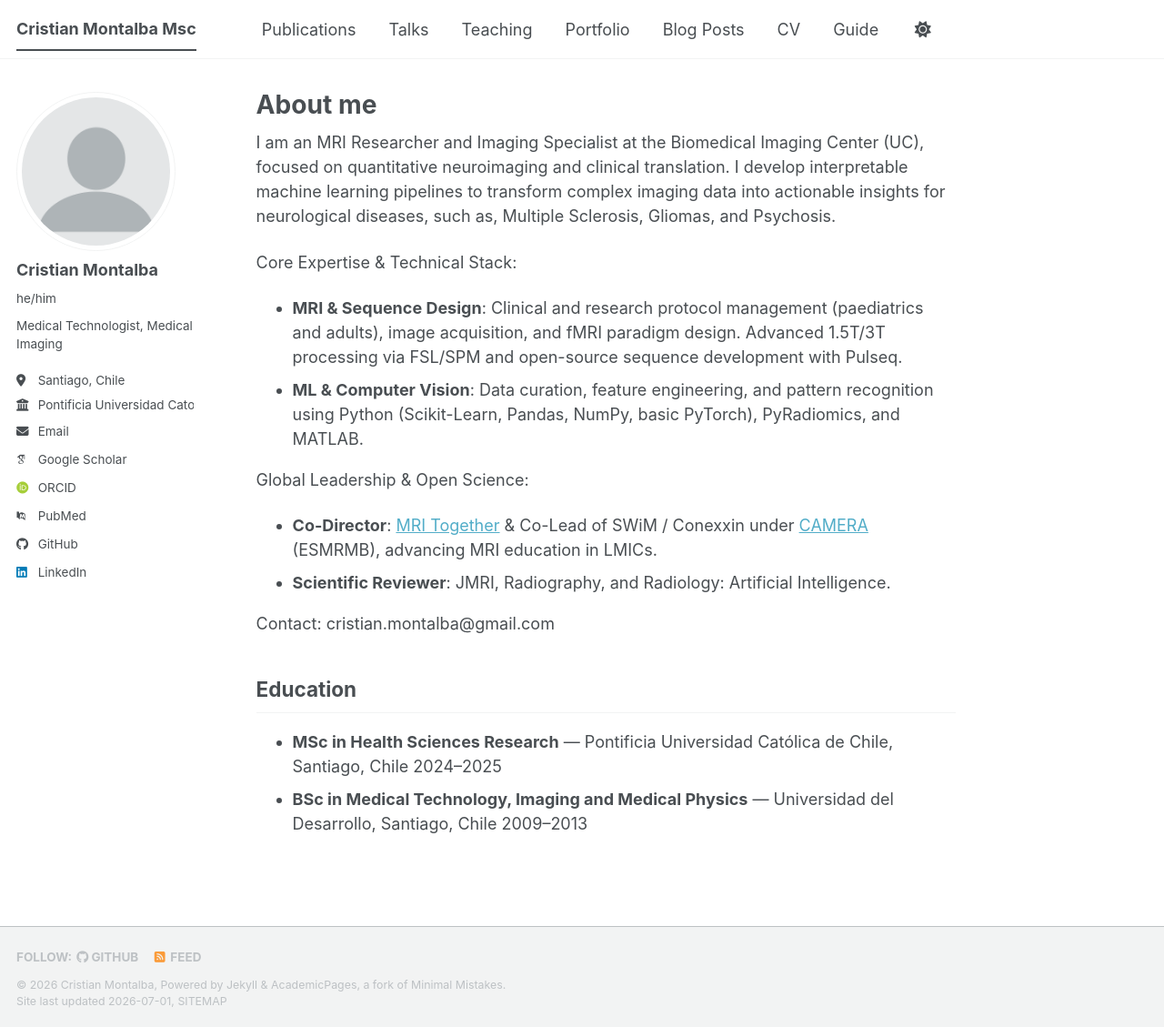
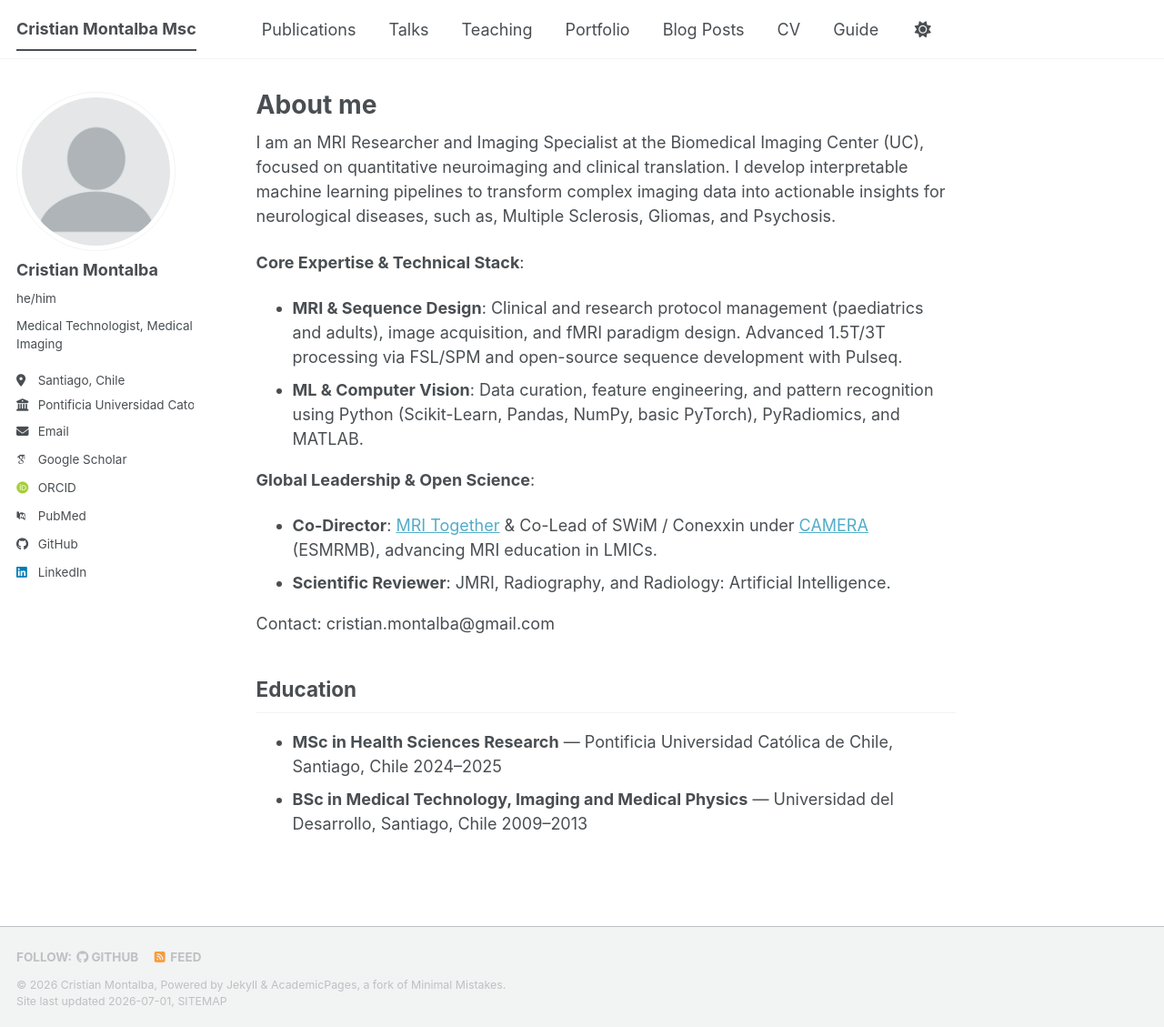
Before and after one commit to cristianmontalba/cristianmontalba.github.io, a Jekyll site: the page built from _pages/about.md, in a window 1280 px wide and 1129 px high. Shown: the whole window at 91% size. Built offline with Jekyll 4.4.1, drawn with Linux system fonts in a browser that asks for light colours; some web fonts are replaced; a script bundle is joined from its source files by our own code; library files that are not in the unit come from our copies.

```diff
--- a/_pages/about.md
+++ b/_pages/about.md
@@ -9,11 +9,13 @@ redirect_from:
 
 I am an MRI Researcher and Imaging Specialist at the Biomedical Imaging Center (UC), focused on quantitative neuroimaging and clinical translation. I develop interpretable machine learning pipelines to transform complex imaging data into actionable insights for neurological diseases, such as, Multiple Sclerosis, Gliomas, and Psychosis.
 
-Core Expertise & Technical Stack:
+**Core Expertise & Technical Stack**:
+
 - **MRI & Sequence Design**: Clinical and research protocol management (paediatrics and adults), image acquisition, and fMRI paradigm design. Advanced 1.5T/3T processing via FSL/SPM and open-source sequence development with Pulseq.
 - **ML & Computer Vision**: Data curation, feature engineering, and pattern recognition using Python (Scikit-Learn, Pandas, NumPy, basic PyTorch), PyRadiomics, and MATLAB.
 
-Global Leadership & Open Science:
+**Global Leadership & Open Science**:
+
 - **Co-Director**: [MRI Together](https://mritogether.esmrmb.org/) & Co-Lead of SWiM / Conexxin under [CAMERA](https://www.cameramriafrica.org/) (ESMRMB), advancing MRI education in LMICs.
 - **Scientific Reviewer**: JMRI, Radiography, and Radiology: Artificial Intelligence.
 
```
